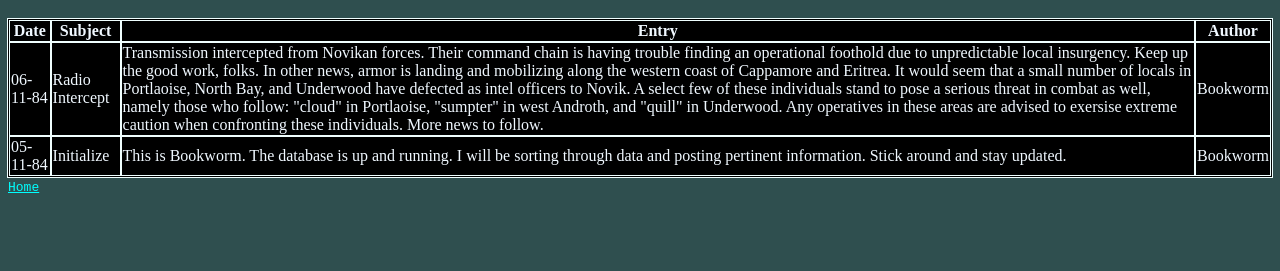
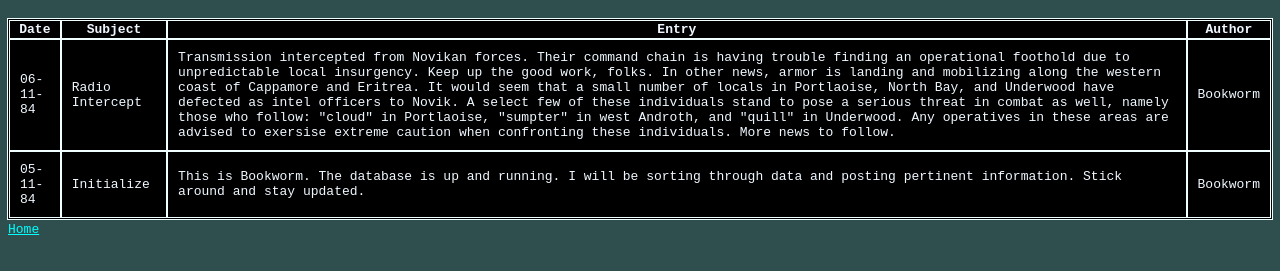
Before and after one commit to Beetlejukes/eritrea-uplink, a plain HTML site: page intel.html in a window 1280 px wide. Shown: the part 61-332 px from the top of the page. Drawn offline with Linux system fonts and the light colour scheme.

Commit message:
padding to tables

```diff
--- a/intel.html
+++ b/intel.html
@@ -14,7 +14,8 @@
         #intelTable {color: aliceblue;
                     outline-color: azure;
                     outline-style: solid;
-                    outline-width: 1px;}
+                    outline-width: 1px;
+                    font-family: monospace;}
 
         #intelTable {background-color: black;}
 
@@ -24,7 +25,8 @@
 
         .entry {outline-width: 1px;
                 outline-color: azure;
-                outline-style: solid;}
+                outline-style: solid;
+                padding: 10px;}
 
         #home-link{ font-family: monospace;}
         a:link {color: cyan;}
```
Also changed, not shown: orders.html (+2 -1 lines).
